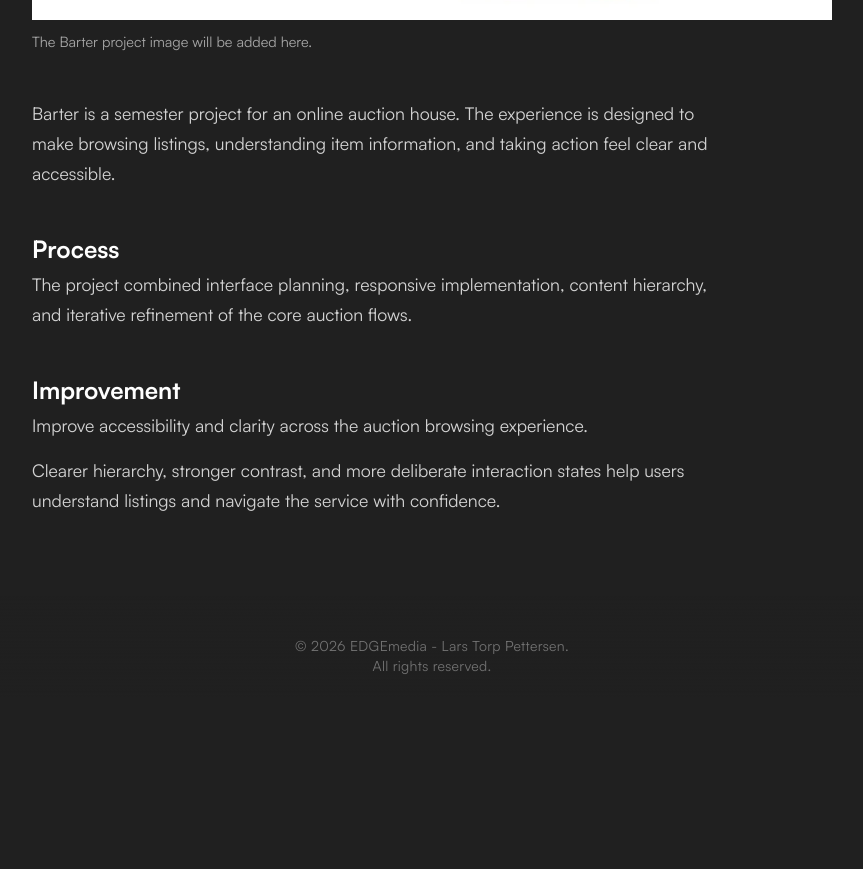
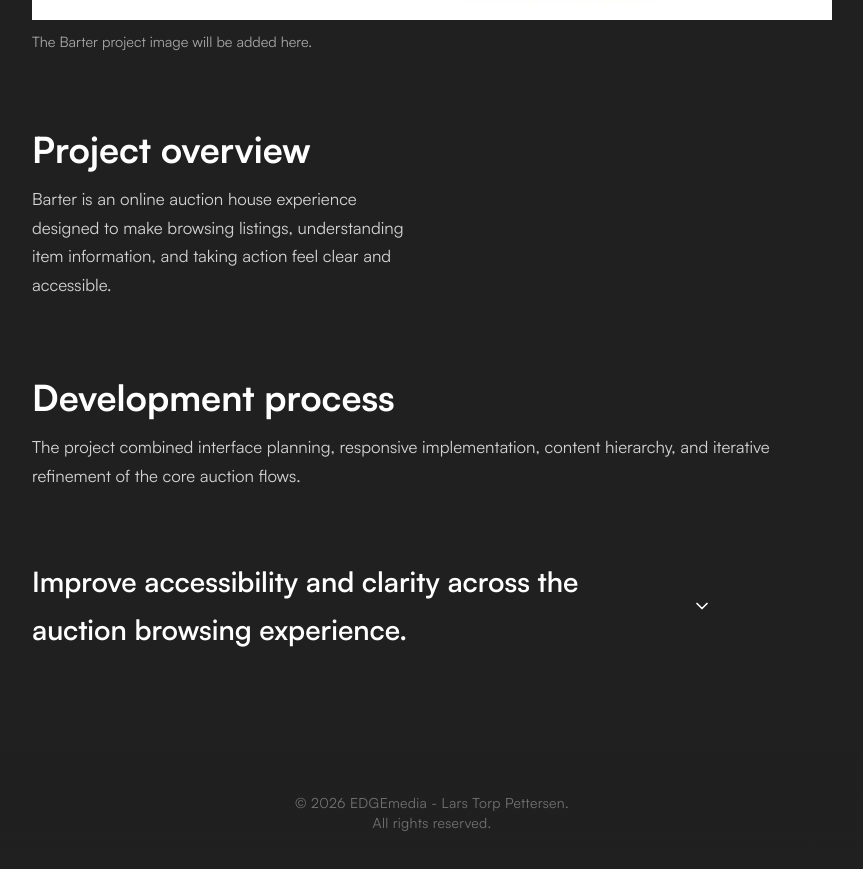
Before and after one commit to larstp/Portfolio, a React (Vite) app: page /projects/barter in a window 1280 px wide. Shown: the part 996-1865 px from the top of the page, without its empty margins (208-1071 px from the left). Before the commit the page ends 1711 px from the top, so only its background shows below. Built offline with nearby package versions, Linux system fonts and the light colour scheme.

Commit message:
trying to improve how articles are inserted into the article page and what the final layout looks like

```diff
--- /dev/null
+++ b/src/components/ArticleSection.module.css
@@ -0,0 +1,90 @@
+.section {
+  display: grid;
+  gap: clamp(1.5rem, 4vw, 4rem);
+  margin-top: 5rem;
+}
+
+.imageSide {
+  grid-template-columns: minmax(0, 1fr) minmax(0, 1fr);
+  align-items: center;
+}
+
+.imageLeft .imageBlock {
+  grid-column: 1;
+  grid-row: 1;
+}
+
+.imageLeft .copy {
+  grid-column: 2;
+  grid-row: 1;
+}
+
+.imageRight .copy {
+  grid-column: 1;
+  grid-row: 1;
+}
+
+.imageRight .imageBlock {
+  grid-column: 2;
+  grid-row: 1;
+}
+
+.imageBelow {
+  grid-template-columns: 1fr;
+}
+
+.copy h2 {
+  margin: 0 0 1rem;
+  color: var(--text-title);
+  font-size: clamp(1.5rem, 3vw, 2.25rem);
+  font-weight: var(--font-weight-bold);
+  line-height: 1.05;
+}
+
+.copy p {
+  color: var(--text-body);
+  font-size: 1.05rem;
+  line-height: 1.7;
+}
+
+.imageBlock {
+  margin: 0;
+}
+
+.imageBlock img {
+  display: block;
+  width: 100%;
+  height: auto;
+  object-fit: cover;
+}
+
+.imageBlock figcaption {
+  margin-top: 0.75rem;
+  color: var(--text-light);
+  font-size: 0.9rem;
+}
+
+@media (max-width: 700px) {
+  .section,
+  .imageSide {
+    grid-template-columns: 1fr;
+  }
+
+  .imageLeft .imageBlock,
+  .imageLeft .copy,
+  .imageRight .copy,
+  .imageRight .imageBlock {
+    grid-column: auto;
+    grid-row: auto;
+  }
+
+  .imageLeft .imageBlock,
+  .imageRight .imageBlock {
+    order: 2;
+  }
+
+  .imageLeft .copy,
+  .imageRight .copy {
+    order: 1;
+  }
+}
--- /dev/null
+++ b/src/components/ArticleSection.tsx
@@ -0,0 +1,44 @@
+import styles from "./ArticleSection.module.css";
+
+export type ArticleSectionData = {
+  heading: string;
+  paragraph: string;
+  image?: {
+    src: string;
+    alt: string;
+    caption?: string;
+  } | null;
+  imagePosition?: "left" | "right" | "below";
+};
+
+type ArticleSectionProps = {
+  section: ArticleSectionData;
+};
+
+function ArticleSection({ section }: ArticleSectionProps) {
+  const imagePosition = section.imagePosition ?? "below";
+  const className = [
+    styles.section,
+    imagePosition === "below" ? styles.imageBelow : styles.imageSide,
+    imagePosition === "left" ? styles.imageLeft : styles.imageRight,
+  ].join(" ");
+
+  return (
+    <section className={className}>
+      <div className={styles.copy}>
+        <h2>{section.heading}</h2>
+        <p>{section.paragraph}</p>
+      </div>
+      {section.image ? (
+        <figure className={styles.imageBlock}>
+          <img src={section.image.src} alt={section.image.alt} />
+          {section.image.caption ? (
+            <figcaption>{section.image.caption}</figcaption>
+          ) : null}
+        </figure>
+      ) : null}
+    </section>
+  );
+}
+
+export default ArticleSection;
--- a/src/data/projects.json
+++ b/src/data/projects.json
@@ -17,6 +17,7 @@
       "article": {
         "title": "Mimir",
         "subheading": "A social media platform.",
+        "roles": ["Designer", "UI/UX", "Frontend developer"],
         "logo": {
           "src": "/images/projects/logos/Mimir.svg",
           "alt": "Mimir logo"
@@ -24,13 +25,40 @@
         "image": {
           "src": "/images/projects/mimir.webp",
           "alt": "Detailed screenshot of the Mimir platform",
-          "caption": "Mimir is a social media platform built around CRUD operations."
+          "caption": "Mimir is a dark and modern social media platform built for the JS2, CSS Frameworks & POR2 assignments."
         },
         "description": "A social media platform",
-        "improvement": "Improve the responsive layout and accessibility of the main platform views.",
-        "improvementReason": "The project can present its content more clearly on smaller screens and provide stronger interaction feedback for keyboard and assistive technology users.",
-        "pullRequest": null,
-        "roles": ["Frontend developer", "UI implementation", "API integration"],
+        "sections": [
+          {
+            "heading": "Project overview",
+            "paragraph": "Mimir is a social media platform created to explore CRUD operations, API integration, authentication, and responsive interface design.",
+            "image": null,
+            "imagePosition": "right"
+          },
+          {
+            "heading": "Development process",
+            "paragraph": "The project involved planning the interface, connecting the frontend to the API, building reusable UI patterns, and testing the main user flows.",
+            "image": null,
+            "imagePosition": "below"
+          }
+        ],
+        "pullRequest": "https://github.com/larstp/Mimir/pull/7",
+        "improvement": "",
+        "improvementReason": [
+          "- Removed unused legacy CSS files and stale stylesheet imports.",
+          "- Removed console.error instances and personal, informal, and unnecessary comments.",
+          "- Updated the README to document the JS2, CSS Frameworks, and POR2 assignments.",
+          "- Added a reusable image fallback for broken image URLs.",
+          "- Fixed transparent cards and images by defining cardBackground and correcting stacking order.",
+          "- Fixed the comment modal background and broken send icon path.",
+          "- Added show/hide password toggles to login and registration forms.",
+          "- Matched register form field sizing with the login form.",
+          "- Fixed duplicate like counts when liking posts.",
+          "- Changed pagination text to white.",
+          "- Removed the unused Favorites navigation item because the API does not support saved favorites.",
+          "- Added the Mimir logo to the unauthenticated home-page message.",
+          "- Rebuilt and validated Tailwind CSS throughout the changes."
+        ],
         "process": "The project involved planning the interface, connecting the frontend to the API, building reusable UI patterns, and testing the main user flows."
       },
       "featured": true,
@@ -63,9 +91,25 @@
           "alt": "Butta project article image coming soon",
           "caption": "The Butta project image will be added here."
         },
+        "sections": [
+          {
+            "heading": "Project overview",
+            "paragraph": "Butta demonstrates component-driven interfaces, structured frontend code, and practical problem solving in a JavaScript framework context.",
+            "image": null,
+            "imagePosition": "right"
+          },
+          {
+            "heading": "Development process",
+            "paragraph": "The project focused on translating requirements into reusable components, organizing the interface, and refining the experience through testing and iteration.",
+            "image": null,
+            "imagePosition": "below"
+          }
+        ],
         "description": "Butta is a JavaScript framework project created to demonstrate component-driven interfaces, structured application code, and practical frontend problem solving.",
         "improvement": "Improve the project structure and refine the responsive user experience.",
-        "improvementReason": "A clearer component structure and more consistent responsive behavior make the project easier to maintain and present professionally.",
+        "improvementReason": [
+          "A clearer component structure and more consistent responsive behavior make the project easier to maintain and present professionally."
+        ],
         "pullRequest": null,
         "roles": [
           "Frontend developer",
@@ -104,9 +148,25 @@
           "alt": "Barter project article image coming soon",
           "caption": "The Barter project image will be added here."
         },
+        "sections": [
+          {
+            "heading": "Project overview",
+            "paragraph": "Barter is an online auction house experience designed to make browsing listings, understanding item information, and taking action feel clear and accessible.",
+            "image": null,
+            "imagePosition": "right"
+          },
+          {
+            "heading": "Development process",
+            "paragraph": "The project combined interface planning, responsive implementation, content hierarchy, and iterative refinement of the core auction flows.",
+            "image": null,
+            "imagePosition": "below"
+          }
+        ],
         "description": "Barter is a semester project for an online auction house. The experience is designed to make browsing listings, understanding item information, and taking action feel clear and accessible.",
         "improvement": "Improve accessibility and clarity across the auction browsing experience.",
-        "improvementReason": "Clearer hierarchy, stronger contrast, and more deliberate interaction states help users understand listings and navigate the service with confidence.",
+        "improvementReason": [
+          "Clearer hierarchy, stronger contrast, and more deliberate interaction states help users understand listings and navigate the service with confidence."
+        ],
         "pullRequest": null,
         "roles": ["Frontend developer", "UI UX Designer"],
         "process": "The project combined interface planning, responsive implementation, content hierarchy, and iterative refinement of the core auction flows."
--- a/src/data/projects.ts
+++ b/src/data/projects.ts
@@ -1,5 +1,6 @@
 import projectData from "./projects.json";
 import technologyData from "./technologies.json";
+import type { ArticleSectionData } from "../components/ArticleSection";
 
 export const technologies = technologyData.technologies;
 export type ProjectTechnology = keyof typeof technologies;
@@ -7,6 +8,7 @@ export type ProjectTechnology = keyof typeof technologies;
 export type ProjectArticle = {
   title: string;
   subheading: string;
+  sections: ArticleSectionData[];
   logo?: {
     src: string;
     alt: string;
@@ -18,7 +20,7 @@ export type ProjectArticle = {
   } | null;
   description: string;
   improvement: string;
-  improvementReason: string;
+  improvementReason: string[];
   pullRequest?: string | null;
   roles: string[];
   process: string;
--- a/src/pages/Article/Article.module.css
+++ b/src/pages/Article/Article.module.css
@@ -241,6 +241,71 @@
   margin-top: 1rem;
 }
 
+.content p.improvementReason {
+  margin-top: 1.5rem;
+}
+
+.improvementDetails {
+  margin-top: 3rem;
+}
+
+.improvementDetails summary {
+  display: flex;
+  align-items: center;
+  gap: 1rem;
+  padding: 1.25rem 0;
+  color: var(--text-title);
+  cursor: pointer;
+  font-size: clamp(1.25rem, 3vw, 1.75rem);
+  font-weight: var(--font-weight-semibold);
+  list-style: none;
+}
+
+.improvementDetails summary::-webkit-details-marker {
+  display: none;
+}
+
+.improvementDetails summary::after {
+  display: block;
+  width: 1.25rem;
+  height: 1.25rem;
+  flex: 0 0 1.25rem;
+  background: var(--text);
+  content: "";
+  -webkit-mask: url("/icons/lucide_chevron-down.svg") center / contain no-repeat;
+  mask: url("/icons/lucide_chevron-down.svg") center / contain no-repeat;
+  transition:
+    background-color 0.25s ease,
+    transform 0.25s ease;
+}
+
+.improvementDetails summary::before {
+  order: 2;
+  width: 100%;
+  height: 1px;
+  flex: 1;
+  background: var(--text-light);
+  content: "";
+  transition: background-color 0.25s ease;
+}
+
+.improvementDetails summary::after {
+  order: 3;
+}
+
+.improvementDetails[open] summary::after {
+  background: var(--primary);
+  transform: rotate(180deg);
+}
+
+.improvementDetails[open] summary::before {
+  background: var(--primary);
+}
+
+.improvementContent {
+  padding: 0.75rem 0 1.5rem;
+}
+
 .improvementAction {
   margin-top: 1rem;
 }
--- a/src/pages/Article/Article.tsx
+++ b/src/pages/Article/Article.tsx
@@ -2,6 +2,7 @@ import { useState } from "react";
 import { Link, useNavigate, useParams } from "react-router-dom";
 import type { MouseEvent } from "react";
 import { Button, ButtonLink } from "../../components/Button";
+import ArticleSection from "../../components/ArticleSection";
 import { getProjectById } from "../../data/projects";
 import { smoothScrollTo } from "../../utils/smoothScroll";
 import styles from "./Article.module.css";
@@ -141,13 +142,21 @@ function Article() {
           </div>
         )}
 
+        <div className={styles.sections}>
+          {article.sections.map((section) => (
+            <ArticleSection section={section} key={section.heading} />
+          ))}
+        </div>
+
         <div className={styles.content}>
-          <p>{article.description}</p>
-          <h2>Process</h2>
-          <p>{article.process}</p>
-          <h2>Improvement</h2>
-          <p>{article.improvement}</p>
-          <p>{article.improvementReason}</p>
+          <details className={styles.improvementDetails}>
+            <summary>{article.improvement || "Recent improvements"}</summary>
+            <div className={styles.improvementContent}>
+              {article.improvementReason.map((paragraph) => (
+                <p className={styles.improvementReason} key={paragraph}>
+                  {paragraph}
+                </p>
+              ))}
               {article.pullRequest ? (
                 <ButtonLink
                   className={styles.improvementAction}
@@ -161,6 +170,8 @@ function Article() {
                 </ButtonLink>
               ) : null}
             </div>
+          </details>
+        </div>
       </article>
     </main>
   );
```
Also changed, not shown: public/icons/lucide_chevron-down.svg (added). Lines whose indentation alone changed are shown as unchanged.
